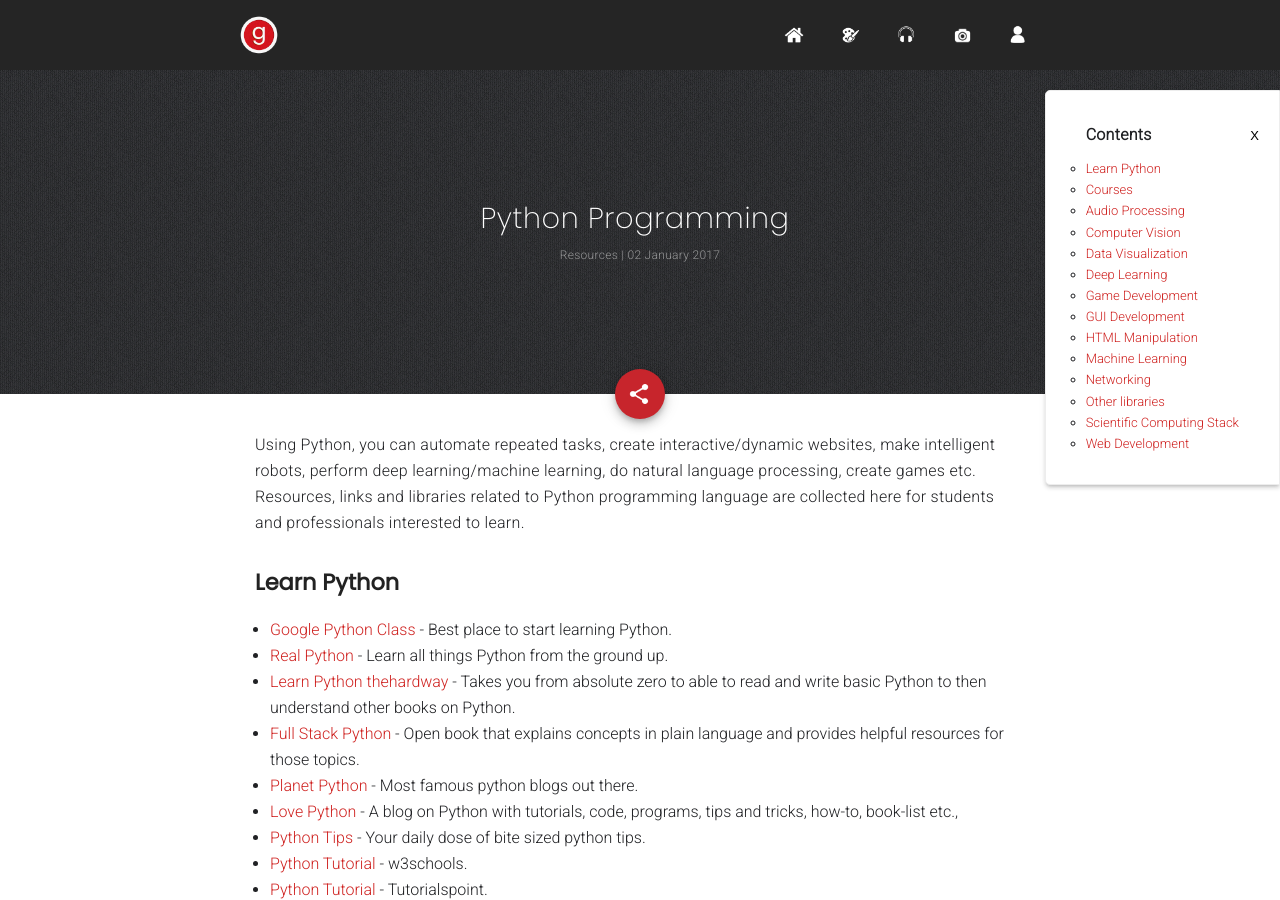
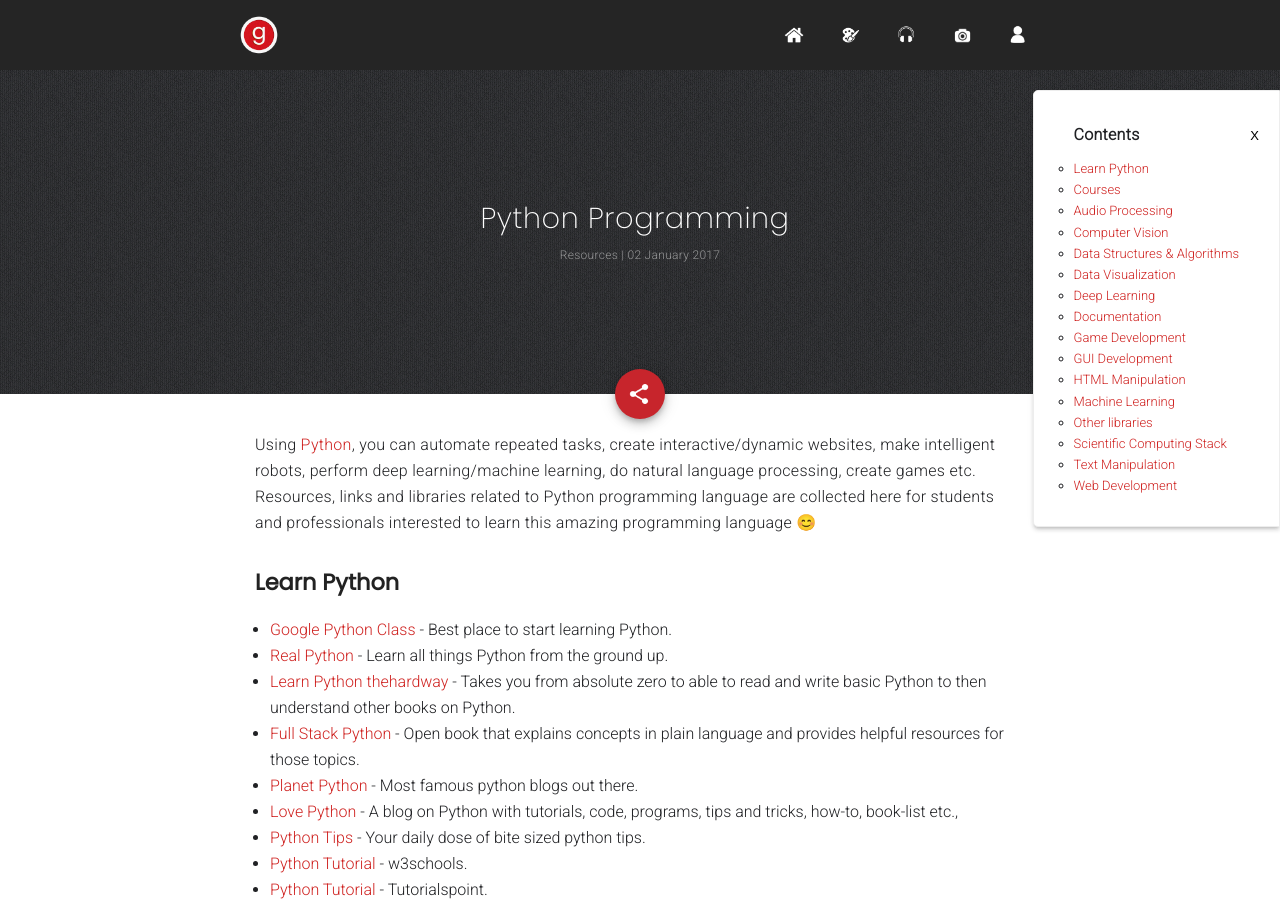
Before and after one commit to shravankumar147/Gogul09.github.io, a Jekyll site: the page built from _posts/resources/2017-1-2-python.md, in a window 1280 px wide and 900 px high. Built offline with Jekyll 4.4.1, drawn with Linux system fonts in a browser that asks for light colours; nearby versions of some CDN libraries; comment, search, counter and statistics services are not loaded; some of the changed text lies outside the part shown.

Commit message:
updated post

```diff
--- a/_posts/resources/2017-1-2-python.md
+++ b/_posts/resources/2017-1-2-python.md
@@ -17,20 +17,22 @@
     <li><a class="sidebar_links" onclick="handleSideBarLinks(this.id)" id="link_2" href="#courses">Courses</a></li>
     <li><a class="sidebar_links" onclick="handleSideBarLinks(this.id)" id="link_3" href="#audio-processing">Audio Processing</a></li>
     <li><a class="sidebar_links" onclick="handleSideBarLinks(this.id)" id="link_4" href="#computer-vision">Computer Vision</a></li>
-    <li><a class="sidebar_links" onclick="handleSideBarLinks(this.id)" id="link_5" href="#data-visualization">Data Visualization</a></li>
-    <li><a class="sidebar_links" onclick="handleSideBarLinks(this.id)" id="link_6" href="#deep-learning">Deep Learning</a></li>
-    <li><a class="sidebar_links" onclick="handleSideBarLinks(this.id)" id="link_7" href="#game-development">Game Development</a></li>
-    <li><a class="sidebar_links" onclick="handleSideBarLinks(this.id)" id="link_8" href="#gui-development">GUI Development</a></li>
-    <li><a class="sidebar_links" onclick="handleSideBarLinks(this.id)" id="link_9" href="#html-manipulation">HTML Manipulation</a></li>
-    <li><a class="sidebar_links" onclick="handleSideBarLinks(this.id)" id="link_10" href="#machine-learning">Machine Learning</a></li>
-    <li><a class="sidebar_links" onclick="handleSideBarLinks(this.id)" id="link_11" href="#networking">Networking</a></li>
-    <li><a class="sidebar_links" onclick="handleSideBarLinks(this.id)" id="link_12" href="#other-libraries">Other libraries</a></li>
-    <li><a class="sidebar_links" onclick="handleSideBarLinks(this.id)" id="link_13" href="#scientific-computing-stack">Scientific Computing Stack</a></li>
-    <li><a class="sidebar_links" onclick="handleSideBarLinks(this.id)" id="link_14" href="#web-development">Web Development</a></li>
+    <li><a class="sidebar_links" onclick="handleSideBarLinks(this.id)" id="link_5" href="#data-structures-and-algorithms">Data Structures & Algorithms</a></li>
+    <li><a class="sidebar_links" onclick="handleSideBarLinks(this.id)" id="link_6" href="#data-visualization">Data Visualization</a></li>
+    <li><a class="sidebar_links" onclick="handleSideBarLinks(this.id)" id="link_7" href="#deep-learning">Deep Learning</a></li>
+    <li><a class="sidebar_links" onclick="handleSideBarLinks(this.id)" id="link_8" href="#documentation">Documentation</a></li>
+    <li><a class="sidebar_links" onclick="handleSideBarLinks(this.id)" id="link_9" href="#game-development">Game Development</a></li>
+    <li><a class="sidebar_links" onclick="handleSideBarLinks(this.id)" id="link_10" href="#gui-development">GUI Development</a></li>
+    <li><a class="sidebar_links" onclick="handleSideBarLinks(this.id)" id="link_11" href="#html-manipulation">HTML Manipulation</a></li>
+    <li><a class="sidebar_links" onclick="handleSideBarLinks(this.id)" id="link_12" href="#machine-learning">Machine Learning</a></li>
+    <li><a class="sidebar_links" onclick="handleSideBarLinks(this.id)" id="link_13" href="#other-libraries">Other libraries</a></li>
+    <li><a class="sidebar_links" onclick="handleSideBarLinks(this.id)" id="link_14" href="#scientific-computing-stack">Scientific Computing Stack</a></li>
+    <li><a class="sidebar_links" onclick="handleSideBarLinks(this.id)" id="link_15" href="#text-manipulation">Text Manipulation</a></li>
+    <li><a class="sidebar_links" onclick="handleSideBarLinks(this.id)" id="link_16" href="#web-development">Web Development</a></li>
   </ul>
 </div>
 
-Using Python, you can automate repeated tasks, create interactive/dynamic websites, make intelligent robots, perform deep learning/machine learning, do natural language processing, create games etc. Resources, links and libraries related to Python programming language are collected here for students and professionals interested to learn.
+Using [Python](https://www.python.org/){:target="_blank"}, you can automate repeated tasks, create interactive/dynamic websites, make intelligent robots, perform deep learning/machine learning, do natural language processing, create games etc. Resources, links and libraries related to Python programming language are collected here for students and professionals interested to learn this amazing programming language 😊
 
 <h3 id="learn-python">Learn Python</h3>
 <ul>
@@ -85,6 +87,13 @@
 
 ---
 
+<h3 id="data-structures-and-algorithms">Data Structures & Algorithms</h3>
+<ul>
+	<li><a href="https://networkx.github.io/" target="_blank">NetworkX</a> - A Python package for the creation, manipulation, and study of the structure, dynamics, and functions of complex networks.</li>
+</ul>
+
+---
+
 <h3 id="data-visualization">Data Visualization</h3>
 <ul>
 	<li><a href="https://matplotlib.org/" target="_blank">matplotlib</a> - Python 2D plotting library which produces publication quality figures in a variety of hardcopy formats and interactive environments across platforms.</li>
@@ -112,6 +121,14 @@
 	<li><a href="http://sklearn-theano.github.io/"  target="_blank">sklearn-theano</a> - OverFeat and GoogleNet feature extractor for Python.</li>
 	<li><a href="https://github.com/dnouri/skorch"  target="_blank">Skorch</a> - A scikit-learn compatible neural network library that wraps PyTorch.</li>
 	<li><a href="http://neupy.com/pages/home.html"  target="_blank">NeuPy</a> - A Python library for Artificial Neural Networks.</li>
+</ul>
+
+---
+
+<h3 id="documentation">Documentation</h3>
+<ul>
+	<li><a href="https://www.mkdocs.org/" target="_blank">MkDocs</a> - Fast, simple and downright gorgeous static site generator that's geared towards building project documentation. Documentation source files are written in Markdown, and configured with a single YAML configuration file.</li>
+	<li><a href="http://www.sphinx-doc.org/en/master/" target="_blank">Sphinx</a> - A tool that makes it easy to create intelligent and beautiful documentation.</li>
 </ul>
 
 ---
@@ -157,15 +174,6 @@
 
 ---
 
-<h3 id="networking">Networking</h3>
-<ul>
-	<li><a href="https://pexpect.readthedocs.io/en/stable/" target="_blank">Pexpect</a> - Makes Python a better tool for controlling other applications.</li>
-	<li><a href="http://pythonhosted.org/pyenchant/" target="_blank">Pyenchant</a> - Spellchecking library for Python, based on the excellent Enchant library. </li>
-	<li><a href="https://whoosh.readthedocs.io/en/latest/" target="_blank">Whoosh</a> - Python library of classes and functions for indexing text and then searching the index.</li>
-</ul>
-
----
-
 <h3 id="other-libraries">Other libraries</h3>
 <ul>
 	<li><a href="http://www.sqlalchemy.org/" target="_blank">SQLAlchemy</a> - Python SQL toolkit and Object Relational Mapper that gives application developers the full power and flexibility of SQL.</li>
@@ -184,6 +192,16 @@
 
 ---
 
+<h3 id="text-manipulation">Text Manipulation</h3>
+<ul>
+	<li><a href="https://www.nltk.org/" target="_blank">Natural Language Toolkit (NLTK)</a> - Leading platform for building Python programs to work with human language data. </li>
+	<li><a href="https://pexpect.readthedocs.io/en/stable/" target="_blank">Pexpect</a> - Makes Python a better tool for controlling other applications.</li>
+	<li><a href="http://pythonhosted.org/pyenchant/" target="_blank">Pyenchant</a> - Spellchecking library for Python, based on the excellent Enchant library. </li>
+	<li><a href="https://whoosh.readthedocs.io/en/latest/" target="_blank">Whoosh</a> - Python library of classes and functions for indexing text and then searching the index.</li>
+</ul>
+
+---
+
 <h3 id="web-development">Web Development</h3>
 <ul>
 	<li><a href="https://www.djangoproject.com/" target="_blank">Django</a> - Makes it easier to build better Web apps more quickly and with less code - <a href="https://github.com/rosarior/awesome-django" target="_blank">awesome-django</a></li>
```
Also changed, not shown: 2 other files.
